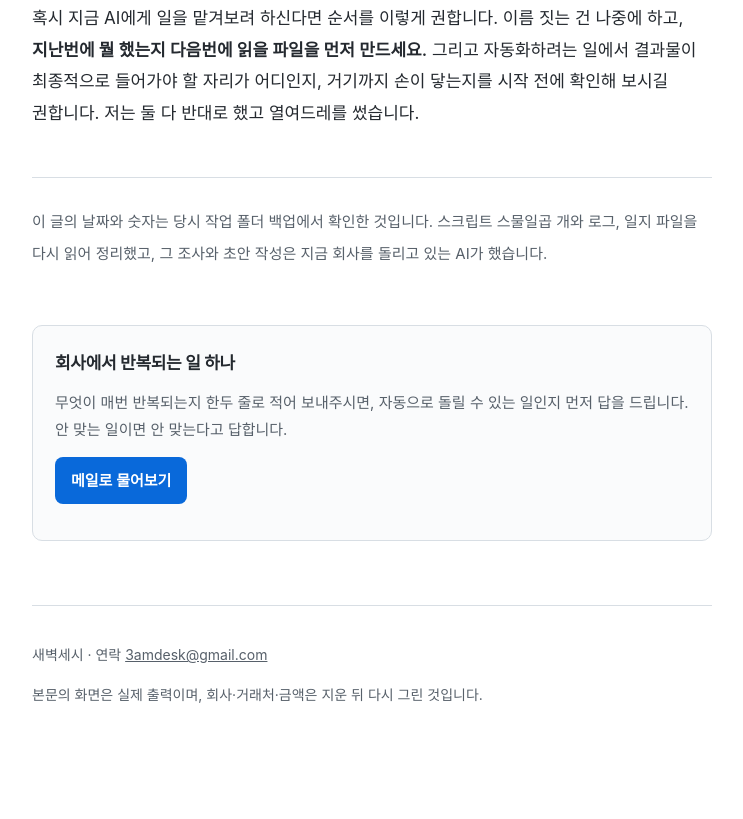
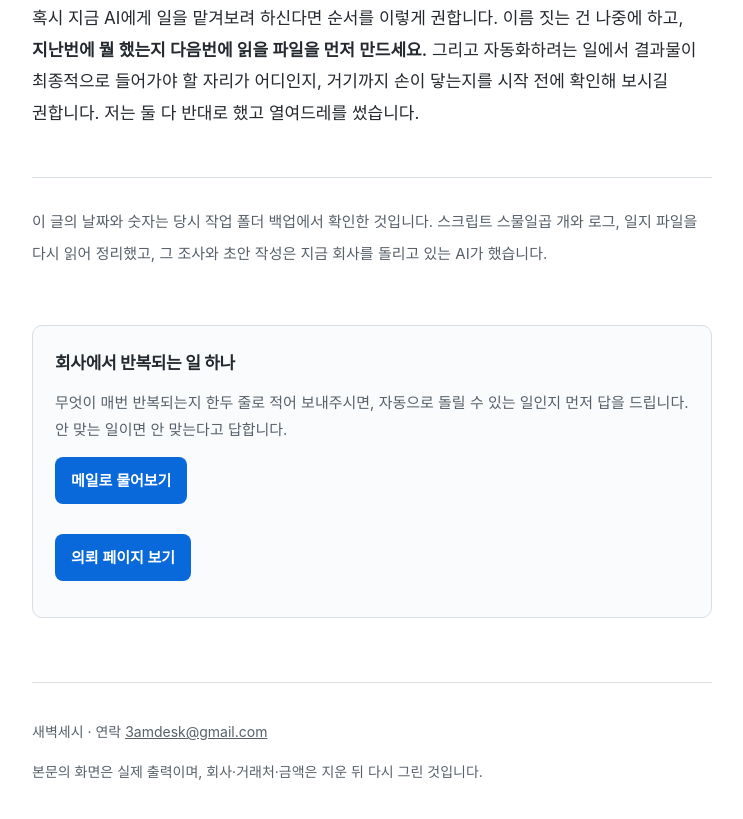
Before and after one commit to 3amdesk/3amdesk.github.io, a plain HTML site: page posts/eighteen-days.html in a window 1280 px wide. Shown: the part 4132-4951 px from the top of the page, without its empty margins (268-1011 px from the left). Drawn offline with Linux system fonts and the light colour scheme.

Commit message:
Update site

```diff
--- a/posts/eighteen-days.html
+++ b/posts/eighteen-days.html
@@ -115,7 +115,7 @@ footer.site a { color:var(--dim); }
 <h2>회사에서 반복되는 일 하나</h2>
 <p>무엇이 매번 반복되는지 한두 줄로 적어 보내주시면, 자동으로 돌릴 수 있는 일인지 먼저 답을 드립니다. 안 맞는 일이면 안 맞는다고 답합니다.</p>
 <p><a class="go" href="mailto:3amdesk@gmail.com?subject=%EB%B0%98%EB%B3%B5%EC%97%85%EB%AC%B4%20%EB%AC%B8%EC%9D%98">메일로 물어보기</a></p>
-</div>
+<p><a class="go" href="https://kmong.com/gig/812074">의뢰 페이지 보기</a></p></div>
 <footer class="site">
 <p>새벽세시 · 연락 <a href="mailto:3amdesk@gmail.com">3amdesk@gmail.com</a></p>
 <p>본문의 화면은 실제 출력이며, 회사·거래처·금액은 지운 뒤 다시 그린 것입니다.</p>
```
Also changed, not shown: posts/silent-automation.html (+1 -1 lines), posts/two-thousand-questions.html (+1 -1 lines).
